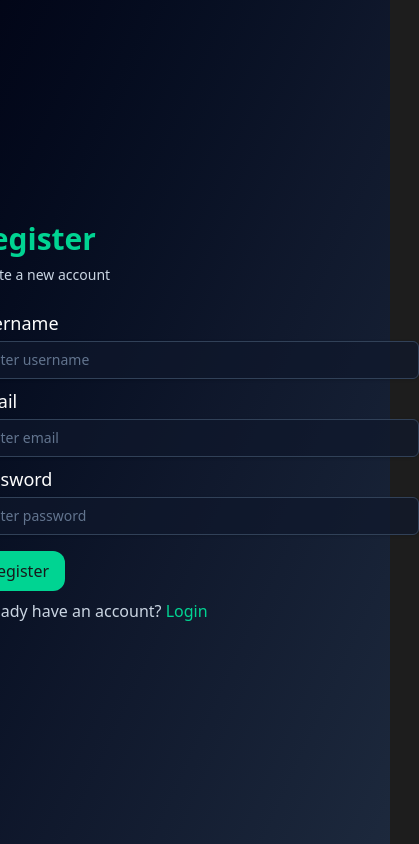
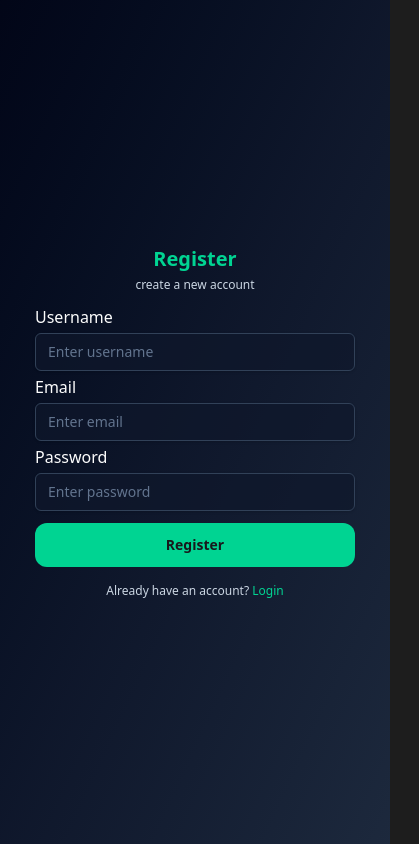
Before and after one commit to DhruvvGitHub/RoleReady, a React (Vite) app in the folder client/: page /register in a window 390 px wide. Shown: the whole page, 419 px wide, since content can reach past the window. Built offline with nearby package versions, Linux system fonts and the light colour scheme; no server answers.

Commit message:
made auth pages responsive

```diff
--- a/client/src/features/auth/pages/Login.jsx
+++ b/client/src/features/auth/pages/Login.jsx
@@ -27,24 +27,24 @@ const Login = () => {
 
   return (
     <main>
-        <div className='form-container min-h-screen w-full flex items-center justify-center bg-gradient-to-br from-slate-950 via-slate-900 to-slate-800'>
-            <div className='min-w-md flex flex-col gap-2 rem'>
-                <h1 className='text-3xl font-bold text-emerald-400'>Login</h1>
-                <p className='text-sm text-slate-300 mb-4'>into an existing account</p>
-            <form onSubmit={handleSubmit}>
-                <div className='flex flex-col gap-2 rem'>
-                    <div className='input-group flex flex-col gap-1 rem'>
-                    <label htmlFor="email" className='text-lg'>Email</label>
-                    <input onChange={(e) => {setEmail(e.target.value)}} type="text" id='email' name='email' placeholder='Enter email' autoComplete='off' className='p-2 border border-slate-700 bg-slate-900/70 px-3 py-2 text-sm text-slate-100 shadow-sm outline-none placeholder:text-slate-500 focus:border-emerald-400 focus:ring-2 focus:ring-emerald-500/40 rounded-md' />
-                </div>
-                <div className='input-group flex flex-col gap-1 rem'>
-                    <label htmlFor="password" className='text-lg'>Password</label>
-                    <input onChange={(e) => {setPassword(e.target.value)}}  type="text" id='password' name='password' placeholder='Enter password' autoComplete='off' className='p-2 border border-slate-700 bg-slate-900/70 px-3 py-2 text-sm text-slate-100 shadow-sm outline-none placeholder:text-slate-500 focus:border-emerald-400 focus:ring-2 focus:ring-emerald-500/40 rounded-md' />
-                </div>
-                </div>
-                <button className='px-4 py-2 bg-emerald-400 rounded-xl cursor-pointer mt-4 transform transition-transform duration-200 active:scale-110 text-zinc-900'>Login</button>
-            </form>
-            <p className='text-slate-300 '>Don't have an account? <Link to="/register" className='text-emerald-400'>Register</Link></p>
+        <div className='form-container min-h-screen w-full flex items-center justify-center bg-gradient-to-br from-slate-950 via-slate-900 to-slate-800 p-2 sm:p-4'>
+            <div className='w-full max-w-xs sm:max-w-sm md:max-w-md mx-auto flex flex-col gap-1 sm:gap-2'>
+                <h1 className='text-xl sm:text-2xl md:text-3xl font-bold text-emerald-400 text-center'>Login</h1>
+                <p className='text-xs sm:text-sm text-slate-300 mb-2 sm:mb-4 text-center'>into an existing account</p>
+                <form onSubmit={handleSubmit}>
+                    <div className='flex flex-col gap-1 sm:gap-2'>
+                        <div className='input-group flex flex-col gap-1'>
+                            <label htmlFor="email" className='text-base sm:text-lg'>Email</label>
+                            <input onChange={(e) => {setEmail(e.target.value)}} type="email" id='email' name='email' placeholder='Enter email' autoComplete='email' className='w-full p-2 border border-slate-700 bg-slate-900/70 px-3 py-2 text-sm text-slate-100 shadow-sm outline-none placeholder:text-slate-500 focus:border-emerald-400 focus:ring-2 focus:ring-emerald-500/40 rounded-md' />
+                        </div>
+                        <div className='input-group flex flex-col gap-1'>
+                            <label htmlFor="password" className='text-base sm:text-lg'>Password</label>
+                            <input onChange={(e) => {setPassword(e.target.value)}}  type="password" id='password' name='password' placeholder='Enter password' autoComplete='current-password' className='w-full p-2 border border-slate-700 bg-slate-900/70 px-3 py-2 text-sm text-slate-100 shadow-sm outline-none placeholder:text-slate-500 focus:border-emerald-400 focus:ring-2 focus:ring-emerald-500/40 rounded-md' />
+                        </div>
+                    </div>
+                    <button className='w-full px-4 py-3 bg-emerald-400 rounded-xl cursor-pointer mt-3 sm:mt-4 transform transition-all duration-200 hover:bg-emerald-500 active:scale-105 text-zinc-900 font-semibold text-sm sm:text-base'>Login</button>
+                </form>
+                <p className='text-slate-300 text-center mt-3 sm:mt-4 text-xs sm:text-sm'>Don't have an account? <Link to="/register" className='text-emerald-400 hover:text-emerald-300 transition-colors'>Register</Link></p>
             </div>
         </div>
     </main>
--- a/client/src/features/auth/pages/Register.jsx
+++ b/client/src/features/auth/pages/Register.jsx
@@ -27,28 +27,28 @@ const Register = () => {
 
   return (
     <main>
-        <div className='form-container min-h-screen w-full flex items-center justify-center bg-gradient-to-br from-slate-950 via-slate-900 to-slate-800'>
-            <div className='min-w-md flex flex-col gap-2 rem'>
-                <h1 className='text-3xl font-bold text-emerald-400'>Register</h1>
-                <p className='text-sm text-slate-300 mb-4'>create a new account</p>
+        <div className='form-container min-h-screen w-full flex items-center justify-center bg-gradient-to-br from-slate-950 via-slate-900 to-slate-800 p-2 sm:p-4'>
+            <div className='w-full max-w-xs sm:max-w-sm md:max-w-md mx-auto flex flex-col gap-1 sm:gap-2'>
+                <h1 className='text-xl sm:text-2xl md:text-3xl font-bold text-emerald-400 text-center'>Register</h1>
+                <p className='text-xs sm:text-sm text-slate-300 mb-2 sm:mb-4 text-center'>create a new account</p>
             <form onSubmit={handleSubmit}>
-                <div className='flex flex-col gap-2 rem'>
-                    <div className='input-group flex flex-col gap-1 rem'>
-                    <label htmlFor="username" className='text-lg'>Username</label>
-                    <input onChange={(e) => { setUsername(e.target.value) }} type="text" id='username' name='username' placeholder='Enter username' autoComplete='off' className='p-2 border border-slate-700 bg-slate-900/70 px-3 py-2 text-sm text-slate-100 shadow-sm outline-none placeholder:text-slate-500 focus:border-emerald-400 focus:ring-2 focus:ring-emerald-500/40 rounded-md' />
+                <div className='flex flex-col gap-1 sm:gap-2'>
+                    <div className='input-group flex flex-col gap-1'>
+                        <label htmlFor="username" className='text-base sm:text-lg'>Username</label>
+                        <input onChange={(e) => { setUsername(e.target.value) }} type="text" id='username' name='username' placeholder='Enter username' autoComplete='username' className='w-full p-2 border border-slate-700 bg-slate-900/70 px-3 py-2 text-sm text-slate-100 shadow-sm outline-none placeholder:text-slate-500 focus:border-emerald-400 focus:ring-2 focus:ring-emerald-500/40 rounded-md' />
+                    </div>
+                    <div className='input-group flex flex-col gap-1'>
+                        <label htmlFor="email" className='text-base sm:text-lg'>Email</label>
+                        <input onChange={(e) => { setEmail(e.target.value) }} type="email" id='email' name='email' placeholder='Enter email' autoComplete='email' className='w-full p-2 border border-slate-700 bg-slate-900/70 px-3 py-2 text-sm text-slate-100 shadow-sm outline-none placeholder:text-slate-500 focus:border-emerald-400 focus:ring-2 focus:ring-emerald-500/40 rounded-md' />
+                    </div>
+                    <div className='input-group flex flex-col gap-1'>
+                        <label htmlFor="password" className='text-base sm:text-lg'>Password</label>
+                        <input onChange={(e) => { setPassword(e.target.value) }} type="password" id='password' name='password' placeholder='Enter password' autoComplete='new-password' className='w-full p-2 border border-slate-700 bg-slate-900/70 px-3 py-2 text-sm text-slate-100 shadow-sm outline-none placeholder:text-slate-500 focus:border-emerald-400 focus:ring-2 focus:ring-emerald-500/40 rounded-md' />
+                    </div>
                 </div>
-                <div className='input-group flex flex-col gap-1 rem'>
-                    <label htmlFor="email" className='text-lg'>Email</label>
-                    <input onChange={(e) => { setEmail(e.target.value) }} type="text" id='email' name='email' placeholder='Enter email' autoComplete='off' className='p-2 border border-slate-700 bg-slate-900/70 px-3 py-2 text-sm text-slate-100 shadow-sm outline-none placeholder:text-slate-500 focus:border-emerald-400 focus:ring-2 focus:ring-emerald-500/40 rounded-md' />
-                </div>
-                <div className='input-group flex flex-col gap-1 rem'>
-                    <label htmlFor="password" className='text-lg'>Password</label>
-                    <input onChange={(e) => { setPassword(e.target.value) }} type="text" id='password' name='password' placeholder='Enter password' autoComplete='off' className='p-2 border border-slate-700 bg-slate-900/70 px-3 py-2 text-sm text-slate-100 shadow-sm outline-none placeholder:text-slate-500 focus:border-emerald-400 focus:ring-2 focus:ring-emerald-500/40 rounded-md' />
-                </div>
-                </div>
-                <button className='px-4 py-2 bg-emerald-400 rounded-xl cursor-pointer mt-4 transform transition-transform duration-200 active:scale-110 text-zinc-900'>Register</button>
+                <button className='w-full px-4 py-3 bg-emerald-400 rounded-xl cursor-pointer mt-3 sm:mt-4 transform transition-all duration-200 hover:bg-emerald-500 active:scale-105 text-zinc-900 font-semibold text-sm sm:text-base'>Register</button>
             </form>
-            <p className='text-slate-300 '>Already have an account? <Link to="/login" className='text-emerald-400'>Login</Link></p>
+            <p className='text-slate-300 text-center mt-3 sm:mt-4 text-xs sm:text-sm'>Already have an account? <Link to="/login" className='text-emerald-400 hover:text-emerald-300 transition-colors'>Login</Link></p>
             </div>
         </div>
     </main>
```
